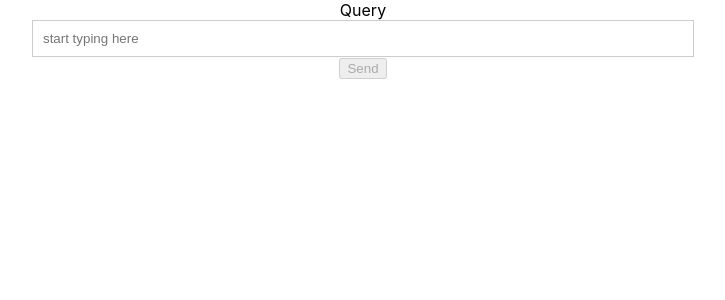
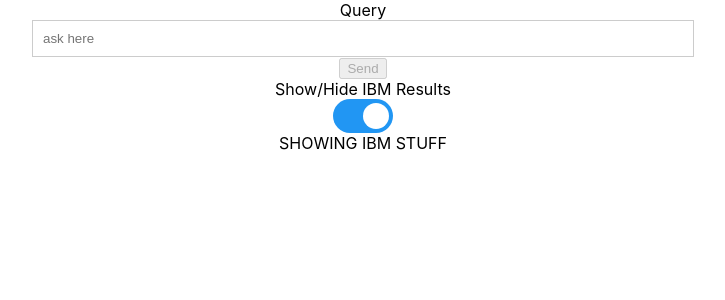
Before and after one commit to thesilentflare/C01-Chatbot-Project2019, a React (Create React App) app in the folder app/: page /Query in a window 1280 px wide. Shown: the top 300 px of the page, without its empty margins (277-1002 px from the left). Built offline with nearby package versions, Linux system fonts and the light colour scheme.

Commit message:
PROJ8-68: Finished basic Query page with toggle switch for ibm watson results; minimal to no css

```diff
--- a/app/src/Main/Query/Query.js
+++ b/app/src/Main/Query/Query.js
@@ -7,10 +7,11 @@
     super();
     this.state = {
       formIsValid: false,
+      toggleIBM: true,
       formControls:{
         searchbar: {
           value: '',
-          placeholder: 'start typing here',
+          placeholder: 'ask here',
           valid: false,
           validationRules: {
             isRequired: true,
@@ -60,13 +61,30 @@
   	}
     for (var data in formData){
       alert(formData[data]); //testing each value sent
+      // sent to message logging pool?
     }
+
+    //clear input field
+    this.setState({
+      formControls:{
+        searchbar:{
+          value: '',
+          placeholder: 'ask here'
+        }
+      }
+    })
+  }
+
+  toggleIBM = () =>{
+    alert(this.state.toggleIBM);
+    console.log("clicked");
+    this.setState(prevState =>({
+      toggleIBM: !prevState.toggleIBM
+    }));
   }
 
 
-
   render(){
-
     return(
       <div className="">
       Query
@@ -82,6 +100,15 @@
       >
         Send
       </button>
+      <comp.Slider onClick={this.toggleIBM} checked={this.state.toggleIBM}
+
+        />
+      {/* use following to show ibm results*/}
+      { this.state.toggleIBM ?
+        <div>
+        SHOWING IBM STUFF
+
+        </div> : null }
       </div>
     );
   }
--- /dev/null
+++ b/app/src/Main/Query/components/Slider.css
@@ -0,0 +1,59 @@
+.switch {
+  position: relative;
+  display: inline-block;
+  width: 60px;
+  height: 34px;
+}
+
+.switch input {
+  opacity: 0;
+  width: 0;
+  height: 0;
+}
+
+.slider {
+  position: absolute;
+  cursor: pointer;
+  top: 0;
+  left: 0;
+  right: 0;
+  bottom: 0;
+  background-color: #ccc;
+  -webkit-transition: .4s;
+  transition: .4s;
+}
+
+.slider:before {
+  position: absolute;
+  content: "";
+  height: 26px;
+  width: 26px;
+  left: 4px;
+  bottom: 4px;
+  background-color: white;
+  -webkit-transition: .4s;
+  transition: .4s;
+}
+
+input:checked + .slider {
+  background-color: #2196F3;
+}
+
+input:focus + .slider {
+  box-shadow: 0 0 1px #2196F3;
+}
+
+input:checked + .slider:before {
+  -webkit-transform: translateX(26px);
+  -ms-transform: translateX(26px);
+  transform: translateX(26px);
+}
+
+/* Rounded sliders */
+.slider.round {
+  border-radius: 34px;
+}
+
+.slider.round:before {
+  border-radius: 50%;
+}
--- /dev/null
+++ b/app/src/Main/Query/components/Slider.js
@@ -0,0 +1,22 @@
+import React from 'react';
+import './Slider.css'
+
+const Slider = props => {
+
+    let formControl = "form-control";
+
+    if (props.touched && !props.valid) {
+        formControl = 'form-control control-error';
+    }
+
+    return (
+        <div className="form-group">
+        <div className="text">Show/Hide IBM Results</div>
+          <label class="switch">
+            <input type="checkbox" className={formControl} {...props}/>
+            <span className="slider round"/>
+          </label>
+        </div>
+    );
+}
+export default Slider;
--- a/app/src/Main/Query/components/index.js
+++ b/app/src/Main/Query/components/index.js
@@ -1,2 +1,3 @@
 export {default as SearchBar} from './SearchBar';
 export {default as Validate} from './Validate';
+export {default as Slider} from './Slider';
```
